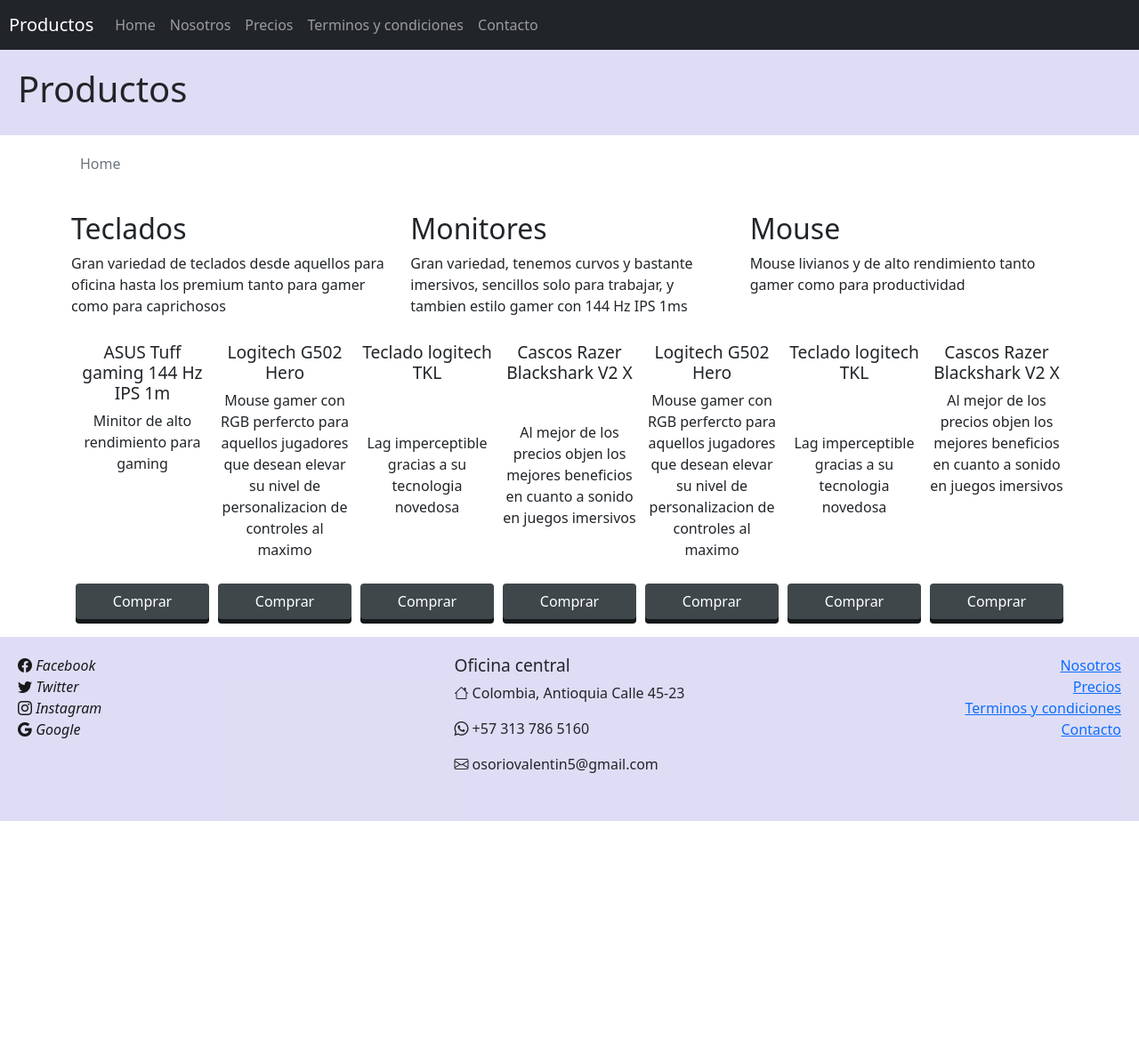
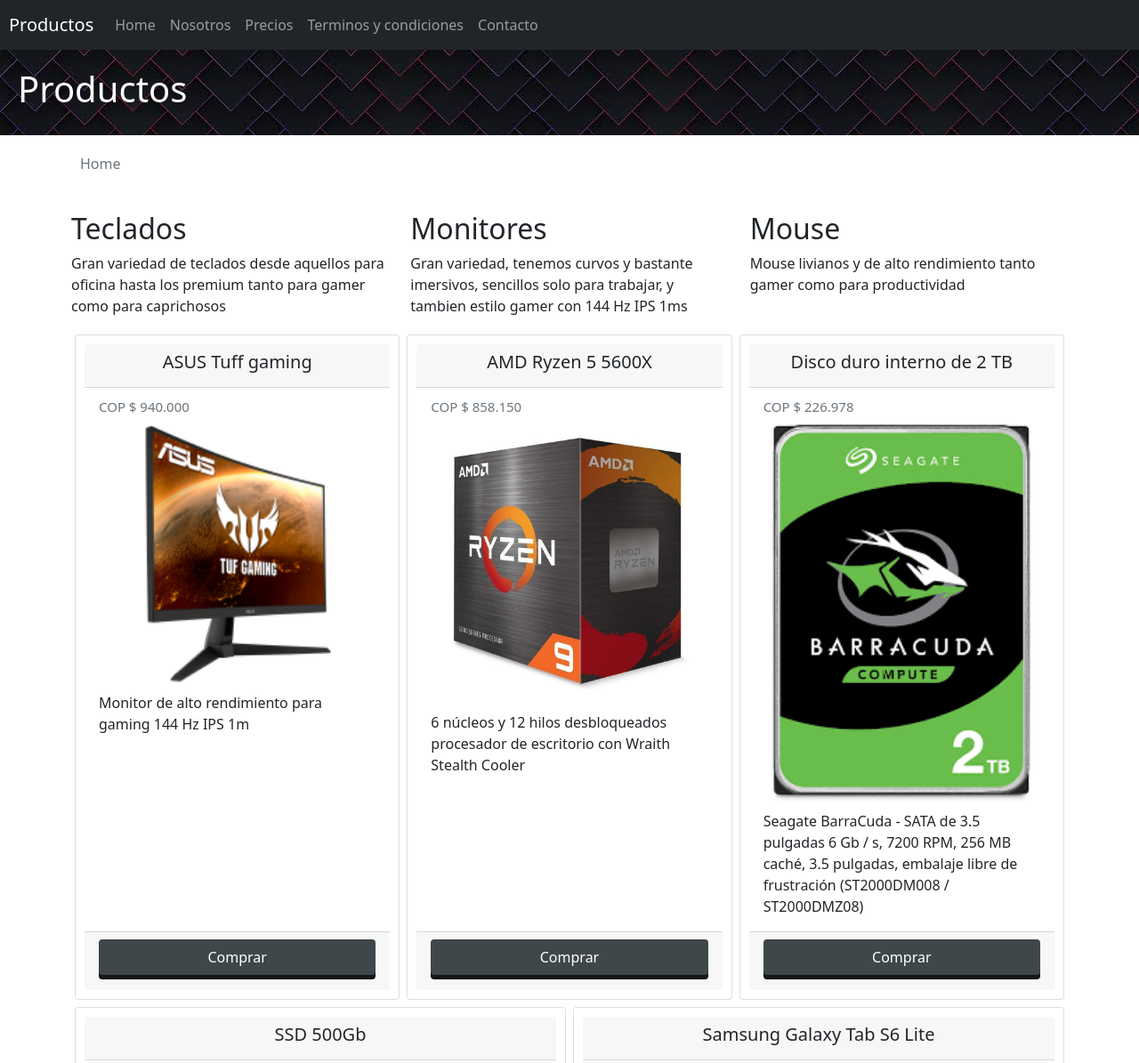
Before and after one commit to Diegovalen47/web-page-bootstrap, a website: page index.html in a window 1280 px wide. Shown: the top 1195 px of the page at 89% size. Before the commit the page ends 923 px from the top, so only its background shows below. Drawn offline with nearby package versions, Linux system fonts and the light colour scheme.

Commit message:
Mostrando contenido con tablas, tajetas e imagenes

```diff
--- a/css/main.css
+++ b/css/main.css
@@ -2,20 +2,28 @@
    padding: 10px;
 }
 h3 {
-   font-size: 120%;
+   font-size: 20px;
+}
+h4 {
+   font-size: 15px;
 }
 
 .jumbotron {
    background: rgba(92, 84, 202, 0.2);
+   background-image: url(../images/banner_img.jpg);
    padding: 20px;
    margin-top: 56px;
 }
 
 .card-product {
-   flex: 1 150px;
-   padding: 2px 5px 2px 5px;
+   flex: 1 300px;
    justify-content: space-between;
-   margin-top: 10px;
+   margin: 4px;
+   padding: 10px 10px 10px 10px;
+}
+
+.card-footer {
+   padding-bottom: 17px;
 }
 
 .card-product button {
@@ -24,6 +32,11 @@
 
 .card-product h3 {
    text-align: center;
+}
+
+.card-body img {
+   padding: 10px;
+
 }
 
 .container {
@@ -38,7 +51,7 @@
    color: #fff;
    cursor: pointer;
    font: inherit;
-   margin: 10px 8px 8px 0px;
+   margin: 0 auto;
    outline: 0;
    padding: 8px 20px;
    transition: all .1s linear;
@@ -59,10 +72,6 @@
    color: rgba(0, 0, 0, 0.896);
 }
 
-h3+p {
-   text-align: center;
-}
-
 label {
    margin-top: 8px;
 }
--- a/index.html
+++ b/index.html
@@ -40,7 +40,7 @@
       </nav>
       <!-- Elemento jumbotron con titlo de la pagina -->
       <div class="jumbotron jumbotron-fluid">
-         <h1> Productos </h1>
+         <h1 style="color: #ffffff;"> Productos </h1>
       </div>
    </header>
 
@@ -86,76 +86,87 @@
          <!-- Esta es otra fila pero usando flex -->
          <div class="d-flex flex-wrap">
             <!-- Columnas usando la clase card-product, que son flex -->
-            <div class="card-product d-flex flex-column">
-               <div>
-                  <h3> ASUS Tuff gaming 144 Hz IPS 1m </h3>
-                  <p>
-                     Minitor de alto rendimiento para gaming
+            <div class="card card-product d-flex flex-column">
+               <div class="card-header">
+                  <h3 class="card-title"> ASUS Tuff gaming </h3>
+               </div>
+               <div class="card-body">
+                  <h4 class="card-subtitle text-muted">COP $ 940.000</h4>
+                  <img class="card-img-top" src="images/asus_img.png" alt="monitor_asus_img">
+                  <p class="card-text">
+                     Monitor de alto rendimiento
+                     para gaming 144 Hz IPS 1m
                   </p>
                </div>
-               <div>
+               <div class="card-footer">
                   <button> Comprar </button>
                </div>
             </div>
-            <div class="card-product d-flex flex-column">
-               <h3> Logitech G502 Hero </h3>
-               <p>
-                  Mouse gamer con RGB perfercto para aquellos jugadores que
-                  desean elevar su nivel de personalizacion de controles
-                  al maximo
-               </p>
-               <div>
+            <div class="card card-product d-flex flex-column">
+               <div class="card-header">
+                  <h3 class="card-title"> AMD Ryzen 5 5600X</h3>
+               </div>
+               <div class="card-body">
+                  <h4 class="card-subtitle text-muted">COP $ 858.150</h4>
+                  <img class="card-img-top" src="images/cpu_ryzen_img.jpg" alt="cpu_ryzen_img">
+                  <p class="card-text">
+                     6 núcleos y 12 hilos desbloqueados procesador
+                     de escritorio con Wraith Stealth Cooler
+                  </p>
+               </div>
+               <div class="card-footer">
                   <button> Comprar </button>
                </div>
             </div>
-            <div class="card-product d-flex flex-column">
-               <h3> Teclado logitech TKL </h3>
-               <p>
-                  Lag imperceptible gracias a su tecnologia novedosa
-               </p>
-               <div>
+            <div class="card card-product d-flex flex-column">
+               <div class="card-header">
+                  <h3 class="card-title">Disco duro interno de 2 TB</h3>
+               </div>
+               <div class="card-body">
+                  <h4 class="card-subtitle text-muted">COP $ 226.978</h4>
+                  <img class="card-img-top" src="images/hdd_seagate_img.png" alt="hdd_seagate_img">
+                  <p class="card-text">
+                     Seagate BarraCuda - SATA de 3.5 pulgadas
+                     6 Gb / s, 7200 RPM, 256 MB caché,
+                     3.5 pulgadas, embalaje libre de
+                     frustración (ST2000DM008 / ST2000DMZ08)
+                  </p>
+               </div>
+               <div class="card-footer">
                   <button> Comprar </button>
                </div>
             </div>
-            <div class="card-product d-flex flex-column">
-               <h3> Cascos Razer Blackshark V2 X </h3>
-               <p>
-                  Al mejor de los precios objen los mejores beneficios
-                  en cuanto a sonido en juegos imersivos
-               </p>
-               <div>
+            <div class="card card-product d-flex flex-column">
+               <div class="card-header">
+                  <h3 class="card-title"> SSD 500Gb</h3>
+               </div>
+               <div class="card-body">
+                  <h4 class="card-subtitle text-muted">COP $ 367.733</h4>
+                  <img class="card-img-top" src="images/ssd_crucial_img.jpg" alt="ssd_crucial_img">
+                  <p class="card-text">
+                     Crucial P5 Plus SSD 3D NAND
+                     NVMe M.2 de 500GB PCIe 4.0,
+                     hasta 6600MB/s - CT500P5PSSD8
+                  </p>
+               </div>
+               <div class="card-footer">
                   <button> Comprar </button>
                </div>
             </div>
-            <div class="card-product d-flex flex-column">
-               <h3> Logitech G502 Hero </h3>
-               <p>
-                  Mouse gamer con RGB perfercto para aquellos jugadores que
-                  desean elevar su nivel de personalizacion de controles
-                  al maximo
-               </p>
-               <div>
-                  <button> Comprar </button>
+            <div class="card card-product d-flex flex-column">
+               <div class="card-header">
+                  <h3 class="card-title"> Samsung Galaxy Tab S6 Lite </h3>
                </div>
-            </div>
-            <div class="card-product d-flex flex-column">
-               <h3> Teclado logitech TKL </h3>
-               <p>
-                  Lag imperceptible gracias a su tecnologia novedosa
-               </p>
-               <div>
-                  <button> Comprar </button>
-               </div>
-            </div>
-            <div class="card-product d-flex flex-column">
-               <div>
-                  <h3> Cascos Razer Blackshark V2 X </h3>
-                  <p>
-                     Al mejor de los precios objen los mejores beneficios
-                     en cuanto a sonido en juegos imersivos
+               <div class="card-body">
+                  <h4 class="card-subtitle text-muted">COP $ 1.443.871</h4>
+                  <img class="card-img-top" src="images/galaxy_tab_s6_lite_img.jpg" alt="galaxy_tab_s6_lite_img">
+                  <p class="card-text">
+                     10.4 pulgadas, 64 GB,
+                     con wifi, rosada,
+                     SM-P610NZIAXAR
                   </p>
                </div>
-               <div>
+               <div class="card-footer">
                   <button> Comprar </button>
                </div>
             </div>
```
Also changed, not shown: about.html (+1 -1 lines), price.html (+47 -50 lines), tandc.html (+2 -2 lines), images/asus_img.png (added), images/banner_img.jpg (added), images/cpu_ryzen_img.jpg (added), images/galaxy_tab_s6_lite_img.jpg (added), images/hdd_seagate_img.png (added), images/ssd_crucial_img.jpg (added).
